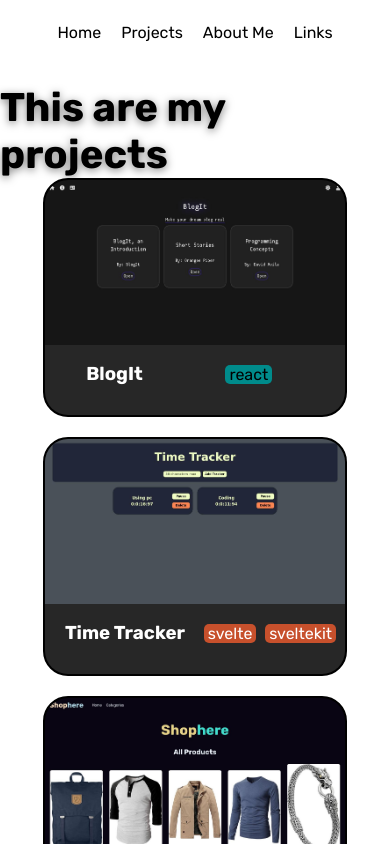
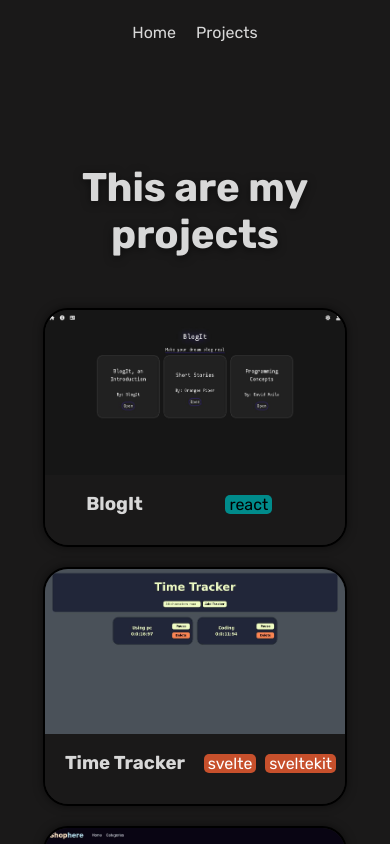
Before and after one commit to David-Avila/Portfolio, a Next.js app: page /projects in a window 390 px wide. Shown: the top 844 px of the page. Built offline with nearby package versions, Linux system fonts and the light colour scheme.

Commit message:
Make the page responsive

```diff
--- a/app/Components/NavBar.jsx
+++ b/app/Components/NavBar.jsx
@@ -6,8 +6,6 @@ export default function NavBar() {
     <nav className='navBar'>
         <Link href='/'>Home</Link>
         <Link href='/projects'>Projects</Link>
-        <Link href='/about'>About Me</Link>
-        <Link href='/links'>Links</Link>
     </nav>
   )
 }
--- a/app/globals.css
+++ b/app/globals.css
@@ -1,4 +1,12 @@
+:root{
+    --bgColor: rgb(26, 25, 25);
+    --fontColor: rgb(216, 216, 216);
+}
+
 body{
+    background-color: var(--bgColor);
+    color: var(--fontColor);
+
     margin: 0;
     padding: 0;
     width: 100%;
@@ -46,7 +54,6 @@ body{
     position: relative;
 }
 
-
 .introDiv{
     display: flex;
     align-items: flex-start;
@@ -54,6 +61,12 @@ body{
     flex-flow: column nowrap;
 
     width: 50%;
+}
+
+@media only screen and (max-width: 600px) {
+    .introDiv {
+      width: 90%;
+    }
 }
 
 .introDiv > h1{
@@ -113,7 +126,13 @@ body{
 
 /**************************************** PROJECTS ***************************************/
 .projects{
+    padding-top: 50px;
+    text-align: center;
     flex-flow: column nowrap;
+}
+
+.projects > h2{
+    margin: 50px 10px;
 }
 
 .projectsContainer{
@@ -122,6 +141,7 @@ body{
     justify-content: space-evenly;
     flex-flow: row wrap;
     gap: 20px;
+    padding-bottom: 50px;
 }
 
 .projectPreview{
@@ -129,8 +149,9 @@ body{
     height: 235px;
 
     border-radius: 25px;
-    background-color: black;
+    background-color: var(--bgColor);
     border: 2px solid black;
+    filter: drop-shadow(0 0 5px rgba(0, 0, 0, 0.5));
 
     display: flex;
     align-items: center;
@@ -149,16 +170,19 @@ body{
     align-items: baseline;
     justify-content: space-between;
     flex-flow: column nowrap;
-    background-color: rgb(39, 39, 39);
-    color: white;
+    background-color: var(--bgColor);
+    color: var(--fontColor);
 
     top: 70%;
 
     transition: all 0.3s ease;
+    pointer-events: none;
+
 }
 
 .projectPreview:hover > .projectPreviewProps{
     top: 0%;
+    pointer-events: auto;
 }
 
 .projectPreviewProps > h3{
@@ -200,7 +224,7 @@ body{
     font-size: 0.8em;
 
     background-color: inherit;
-    color: black;
+    color: var(--fontColor);
     border: 2px solid black;
     font-weight: 500;
 
@@ -212,7 +236,7 @@ body{
     padding: 7px;
     text-decoration: underline;
     cursor: pointer;
-    color: white;
+    color: var(--fontColor);
 }
 
 /************************************** TAGS ************************************/
--- a/app/projects/page.jsx
+++ b/app/projects/page.jsx
@@ -8,7 +8,7 @@ import imgShophere from '@/assets/projects/shophere.jpg'
 export default function Projects() {
   return (
     <section className='projects'>
-        <h1 className='headerTitle'>This are my projects</h1>
+        <h2 className='headerTitle'>This are my projects</h2>
         <div className='projectsContainer'>
             <ProjectPreview img={imgBlogIt} title="BlogIt" tags={['react']}
                 desc="A blog creation web site, share your knowledge, stories, news, anything you want."
```
